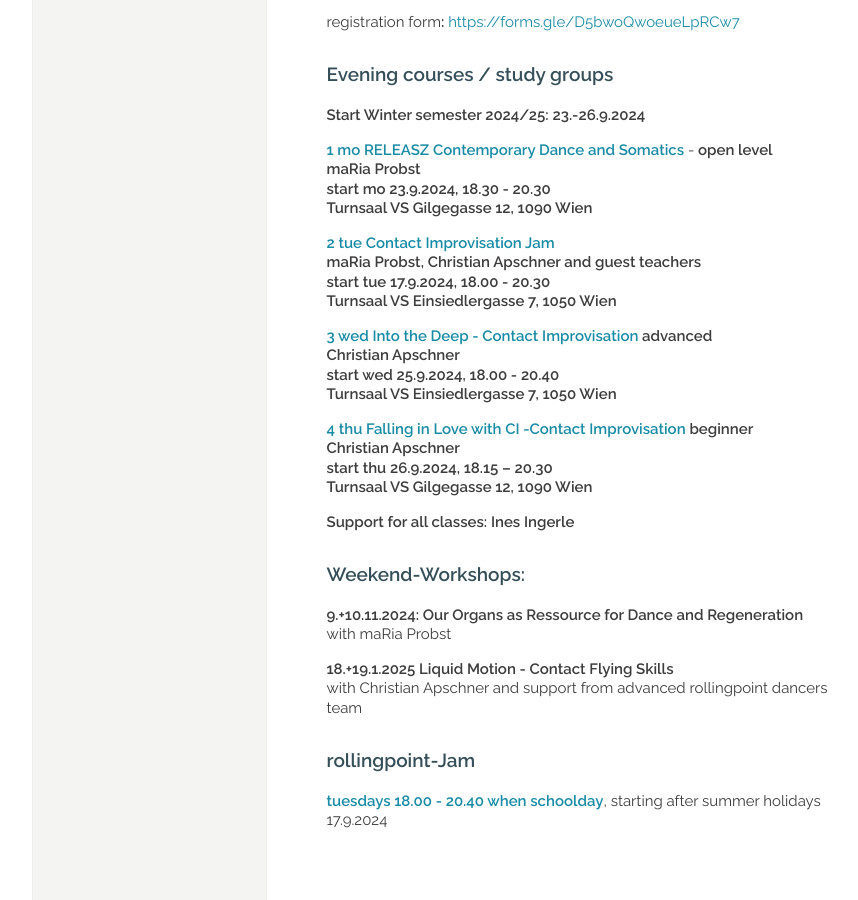
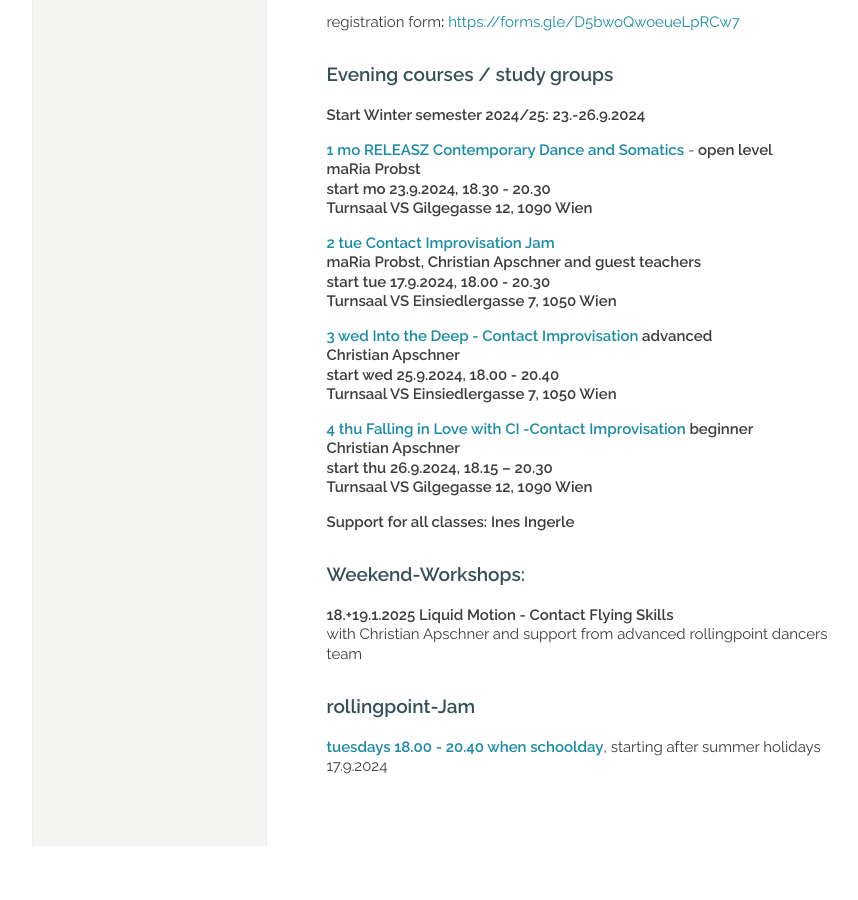
Before and after one commit to manulari/rollingpointat, a Jekyll site: the page built from _pages_en/en.md, in a window 1280 px wide and 900 px high, scrolled down 1143 px. Shown: the whole window, without its empty margins (152-1010 px from the left). Built offline with Jekyll 4.4.1, drawn with Linux system fonts in a browser that asks for light colours; comment, search, counter and statistics services are not loaded; after the commit the page ends 1989 px from its top, so only the background shows below that.

Commit message:
Update page (en) “en”

```diff
--- a/_pages_en/en.md
+++ b/_pages_en/en.md
@@ -53,9 +53,6 @@ registration form**:** <https://forms.gle/D5bwoQwoeueLpRCw7>
 
 ### Weekend-Workshops:
 
-**9.+10.11.2024: Our Organs as Ressource for Dance and Regeneration**\
-with maRia Probst
-
 **18.+19.1.2025 Liquid Motion - Contact Flying Skills**\
  with Christian Apschner and support from advanced rollingpoint dancers team
 
```
